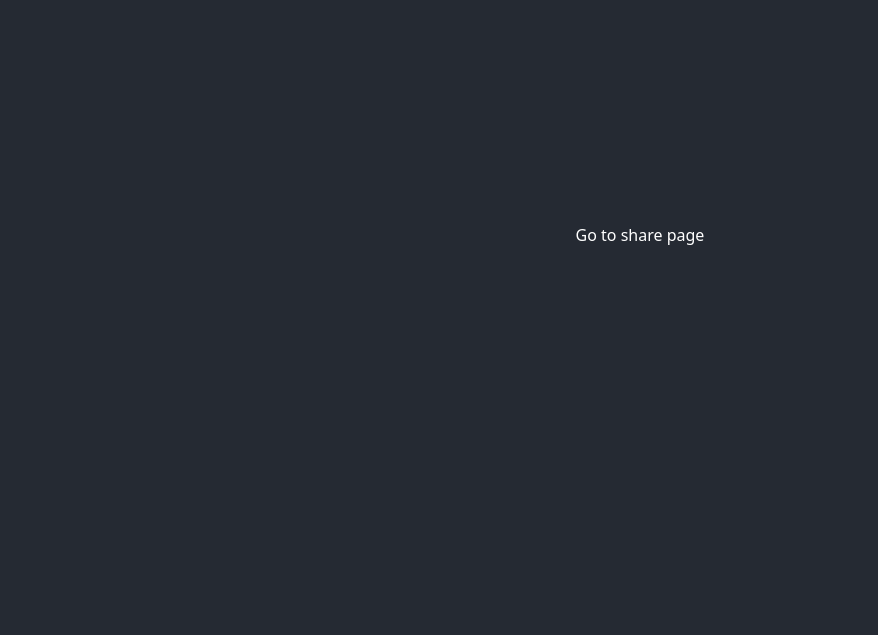
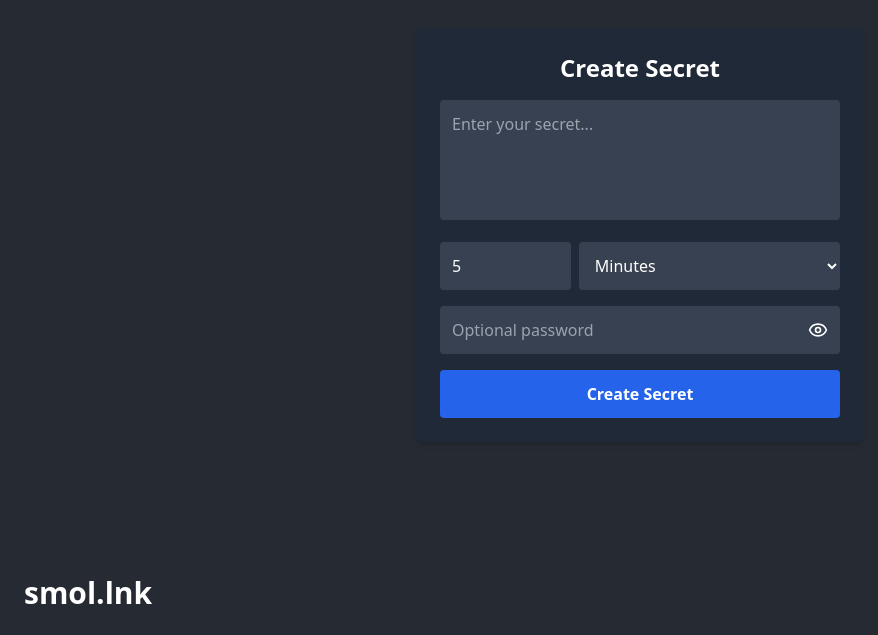
Before and after one commit to mahyarmirrashed/hu.sh, a React (Vite) app in the folder client/: page / in a window 1280 px wide. Shown: the part 165-800 px from the top of the page, without its empty margins (0-878 px from the left). Built offline with nearby package versions, Linux system fonts and the light colour scheme.

Commit message:
feat: add front end pages

```diff
--- a/client/src/pages/HomePage.tsx
+++ b/client/src/pages/HomePage.tsx
@@ -1,13 +1,148 @@
+import React, { useState } from "react";
 import { Link } from "react-router";
+import { Copy, Eye, EyeOff } from "lucide-react";
 
-function HomePage() {
+interface CreateSecretPayload {
+  content: string;
+  expiration: {
+    amount: number;
+    value: "m" | "d" | "h";
+  };
+  password?: string;
+}
+
+const HomePage = () => {
+  const [secret, setSecret] = useState("");
+  const [expirationAmount, setExpirationAmount] = useState("5");
+  const [expirationUnit, setExpirationUnit] = useState<"m" | "h" | "d">("m"); // Options: "m", "d", "h"
+  const [password, setPassword] = useState("");
+  const [shortlink, setShortlink] = useState("");
+  const [loading, setLoading] = useState(false);
+  const [showPassword, setShowPassword] = useState(false);
+  const [error, setError] = useState("");
+
+  const handleSubmit = async (e: React.FormEvent) => {
+    e.preventDefault();
+    setError("");
+    setShortlink("");
+    setLoading(true);
+    try {
+      const payload: CreateSecretPayload = {
+        content: secret,
+        expiration: {
+          amount: parseInt(expirationAmount, 10),
+          value: expirationUnit,
+        },
+      };
+      if (password.trim() !== "") {
+        payload.password = password;
+      }
+      const response = await fetch("${BASE_API_URL}/api/create", {
+        method: "POST",
+        headers: { "Content-Type": "application/json" },
+        body: JSON.stringify(payload),
+      });
+      const data = await response.json();
+      if (!response.ok) {
+        setError(data.message || "An error occurred");
+      } else {
+        setShortlink(data.shortlink);
+      }
+    } catch {
+      setError("An error occurred");
+    } finally {
+      setLoading(false);
+    }
+  };
+
+  const copyToClipboard = () => {
+    navigator.clipboard.writeText(shortlink);
+  };
+
   return (
-    <div className="h-screen bg-[#252a33] flex justify-center items-center flex-col space-x-4 text-white">
-      <div className="py-4">
-        <Link to="/share">Go to share page</Link>
-      </div>
+    <div className="min-h-screen bg-[#252a33] flex flex-col justify-center items-center text-white p-4 relative">
+      <form
+        onSubmit={handleSubmit}
+        className="bg-gray-800 p-6 rounded-lg shadow-md w-full max-w-md space-y-4"
+      >
+        <h2 className="text-2xl font-bold text-center">Create Secret</h2>
+        <div>
+          <textarea
+            value={secret}
+            onChange={(e) => setSecret(e.target.value)}
+            placeholder="Enter your secret..."
+            className="w-full p-3 rounded bg-gray-700 text-white resize-none"
+            rows={4}
+            required
+          />
+        </div>
+        <div className="flex space-x-2">
+          <input
+            type="number"
+            min="1"
+            value={expirationAmount}
+            onChange={(e) => setExpirationAmount(e.target.value)}
+            className="w-1/3 p-3 rounded bg-gray-700 text-white"
+            placeholder="Amount"
+            required
+          />
+          <select
+            value={expirationUnit}
+            onChange={(e) =>
+              setExpirationUnit(e.target.value as "m" | "h" | "d")
+            }
+            className="w-2/3 p-3 rounded bg-gray-700 text-white"
+          >
+            <option value="m">Minutes</option>
+            <option value="d">Days</option>
+            <option value="h">Hours</option>
+          </select>
+        </div>
+        <div className="relative">
+          <input
+            type={showPassword ? "text" : "password"}
+            value={password}
+            onChange={(e) => setPassword(e.target.value)}
+            placeholder="Optional password"
+            className="w-full p-3 rounded bg-gray-700 text-white"
+          />
+          <div
+            className="absolute inset-y-0 right-0 flex items-center pr-3 cursor-pointer"
+            onClick={() => setShowPassword((prev) => !prev)}
+          >
+            {showPassword ? <EyeOff size={20} /> : <Eye size={20} />}
+          </div>
+        </div>
+        {error && <div className="text-red-500 text-center">{error}</div>}
+        <button
+          type="submit"
+          disabled={loading}
+          className="w-full bg-blue-600 hover:bg-blue-700 py-3 rounded font-bold"
+        >
+          {loading ? "Creating..." : "Create Secret"}
+        </button>
+        {shortlink && (
+          <div className="flex items-center space-x-2 mt-4 bg-gray-700 p-3 rounded">
+            <span className="break-all">{shortlink}</span>
+            <button
+              type="button"
+              onClick={copyToClipboard}
+              className="bg-gray-600 hover:bg-gray-500 p-2 rounded"
+            >
+              <Copy size={20} />
+            </button>
+          </div>
+        )}
+      </form>
+      {/* Bottom-left logo */}
+      <Link
+        to="/"
+        className="absolute bottom-6 left-6 text-white text-3xl font-bold"
+      >
+        smol.lnk
+      </Link>
     </div>
   );
-}
+};
 
 export default HomePage;
--- a/client/src/pages/SharePage.tsx
+++ b/client/src/pages/SharePage.tsx
@@ -1,13 +1,154 @@
-import { Link } from "react-router";
+import React, { useState, useEffect } from "react";
+import { useParams, Link } from "react-router";
+import { Copy, Eye, EyeOff } from "lucide-react";
 
-function SharePage() {
+const SharePage = () => {
+  const { shortId } = useParams<{ shortId: string }>();
+  const [secret, setSecret] = useState("");
+  const [password, setPassword] = useState("");
+  const [loading, setLoading] = useState(false);
+  const [requiresPassword, setRequiresPassword] = useState(false);
+  const [error, setError] = useState("");
+  const [showSecret, setShowSecret] = useState(false);
+  const [passwordInputType, setPasswordInputType] = useState("password");
+
+  useEffect(() => {
+    if (!shortId) return;
+    const fetchSecret = async () => {
+      setLoading(true);
+      setError("");
+      try {
+        const res = await fetch(`/api/share/${shortId}`);
+        if (res.ok) {
+          const data = await res.json();
+          setSecret(data.content);
+          setRequiresPassword(false);
+        } else if (res.status === 401) {
+          // 401 means the secret is password protected
+          setRequiresPassword(true);
+        } else {
+          const data = await res.json();
+          setError(data.message || "An error occurred");
+        }
+      } catch {
+        setError("An error occurred");
+      } finally {
+        setLoading(false);
+      }
+    };
+    fetchSecret();
+  }, [shortId]);
+
+  const handlePasswordSubmit = async (e: React.FormEvent) => {
+    e.preventDefault();
+    if (!shortId) return;
+    setLoading(true);
+    setError("");
+    try {
+      const res = await fetch(`/api/share/${shortId}`, {
+        method: "POST",
+        headers: { "Content-Type": "application/json" },
+        body: JSON.stringify({ password }),
+      });
+      if (res.ok) {
+        const data = await res.json();
+        setSecret(data.content);
+        setRequiresPassword(false);
+      } else {
+        const data = await res.json();
+        setError(data.message || "Incorrect password");
+      }
+    } catch {
+      setError("An error occurred");
+    } finally {
+      setLoading(false);
+    }
+  };
+
+  const copyToClipboard = () => {
+    navigator.clipboard.writeText(secret);
+  };
+
   return (
-    <div className="h-screen bg-[#252a33] flex justify-center items-center flex-col space-x-4 text-white">
-      <div className="py-4">
-        <Link to="/">Go to home page</Link>
-      </div>
+    <div className="min-h-screen bg-[#252a33] flex flex-col justify-center items-center text-white p-4 relative">
+      {loading && <p>Loading...</p>}
+      {!loading && error && <p className="text-red-500">{error}</p>}
+      {!loading && secret && (
+        <div className="bg-gray-800 p-6 rounded-lg shadow-md w-full max-w-md space-y-4">
+          <h2 className="text-2xl font-bold text-center">Your Secret</h2>
+          <div className="relative">
+            <input
+              type={showSecret ? "text" : "password"}
+              value={secret}
+              readOnly
+              className="w-full p-3 rounded bg-gray-700 text-white"
+            />
+            <div
+              className="absolute inset-y-0 right-0 flex items-center pr-3 cursor-pointer"
+              onClick={() => setShowSecret((prev) => !prev)}
+            >
+              {showSecret ? <EyeOff size={20} /> : <Eye size={20} />}
+            </div>
+          </div>
+          <button
+            type="button"
+            onClick={copyToClipboard}
+            className="w-full bg-blue-600 hover:bg-blue-700 py-3 rounded font-bold flex items-center justify-center space-x-2"
+          >
+            <Copy size={20} />
+            <span>Copy Secret</span>
+          </button>
+        </div>
+      )}
+      {requiresPassword && (
+        <form
+          onSubmit={handlePasswordSubmit}
+          className="bg-gray-800 p-6 rounded-lg shadow-md w-full max-w-md space-y-4"
+        >
+          <h2 className="text-2xl font-bold text-center">Enter Password</h2>
+          <div className="relative">
+            <input
+              type={passwordInputType}
+              value={password}
+              onChange={(e) => setPassword(e.target.value)}
+              placeholder="Password"
+              className="w-full p-3 rounded bg-gray-700 text-white"
+              required
+            />
+            <div
+              className="absolute inset-y-0 right-0 flex items-center pr-3 cursor-pointer"
+              onClick={() =>
+                setPasswordInputType(
+                  passwordInputType === "password" ? "text" : "password",
+                )
+              }
+            >
+              {passwordInputType === "password" ? (
+                <Eye size={20} />
+              ) : (
+                <EyeOff size={20} />
+              )}
+            </div>
+          </div>
+          {error && <div className="text-red-500 text-center">{error}</div>}
+          <button
+            type="submit"
+            disabled={loading}
+            className="w-full bg-blue-600 hover:bg-blue-700 py-3 rounded font-bold"
+          >
+            {loading ? "Verifying..." : "Submit"}
+          </button>
+        </form>
+      )}
+      {/* Bottom-left logo */}
+      <Link
+        to="/"
+        className="absolute bottom-6 left-6 text-white text-3xl font-bold"
+      >
+        smol.lnk
+      </Link>
     </div>
   );
-}
+};
 
 export default SharePage;
```
